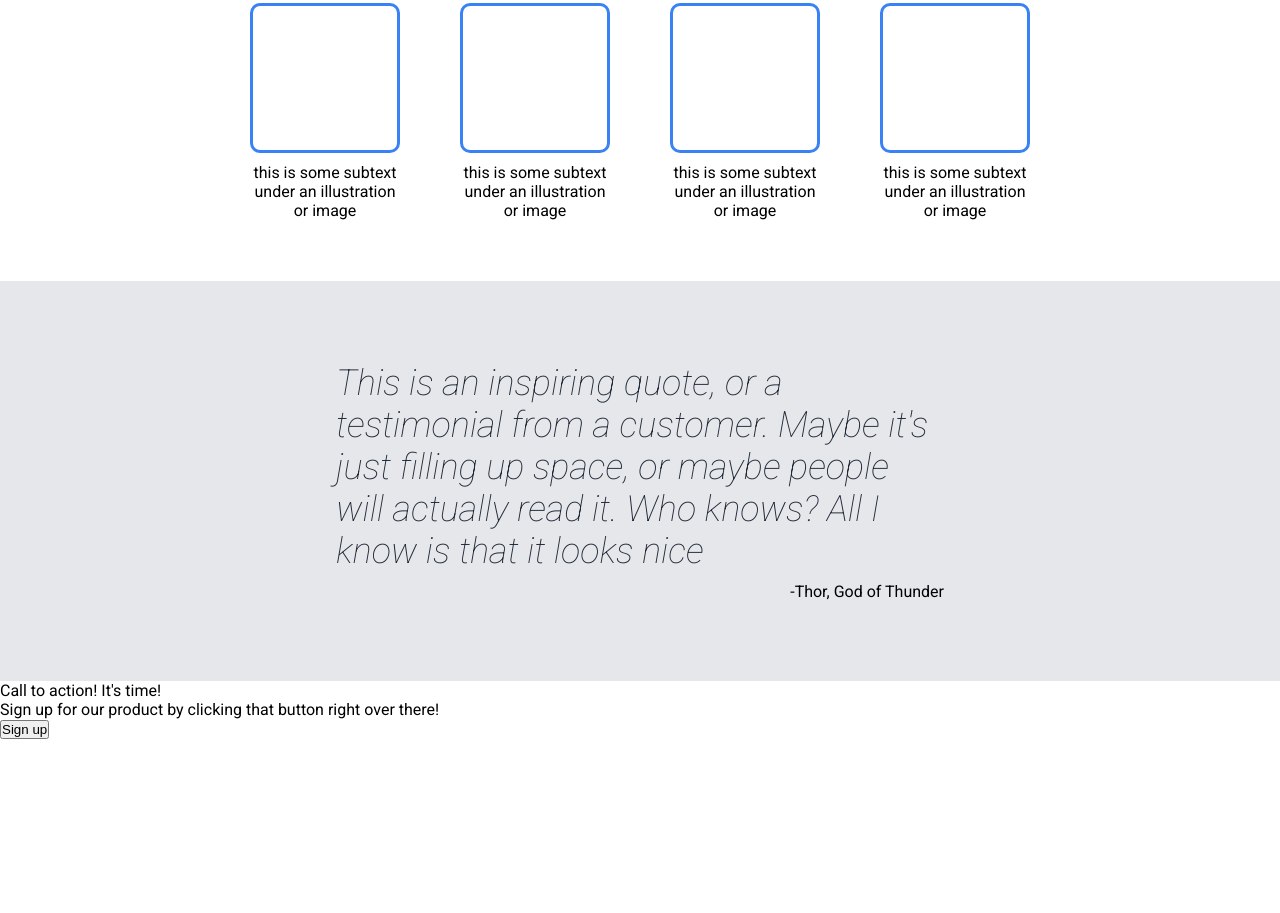
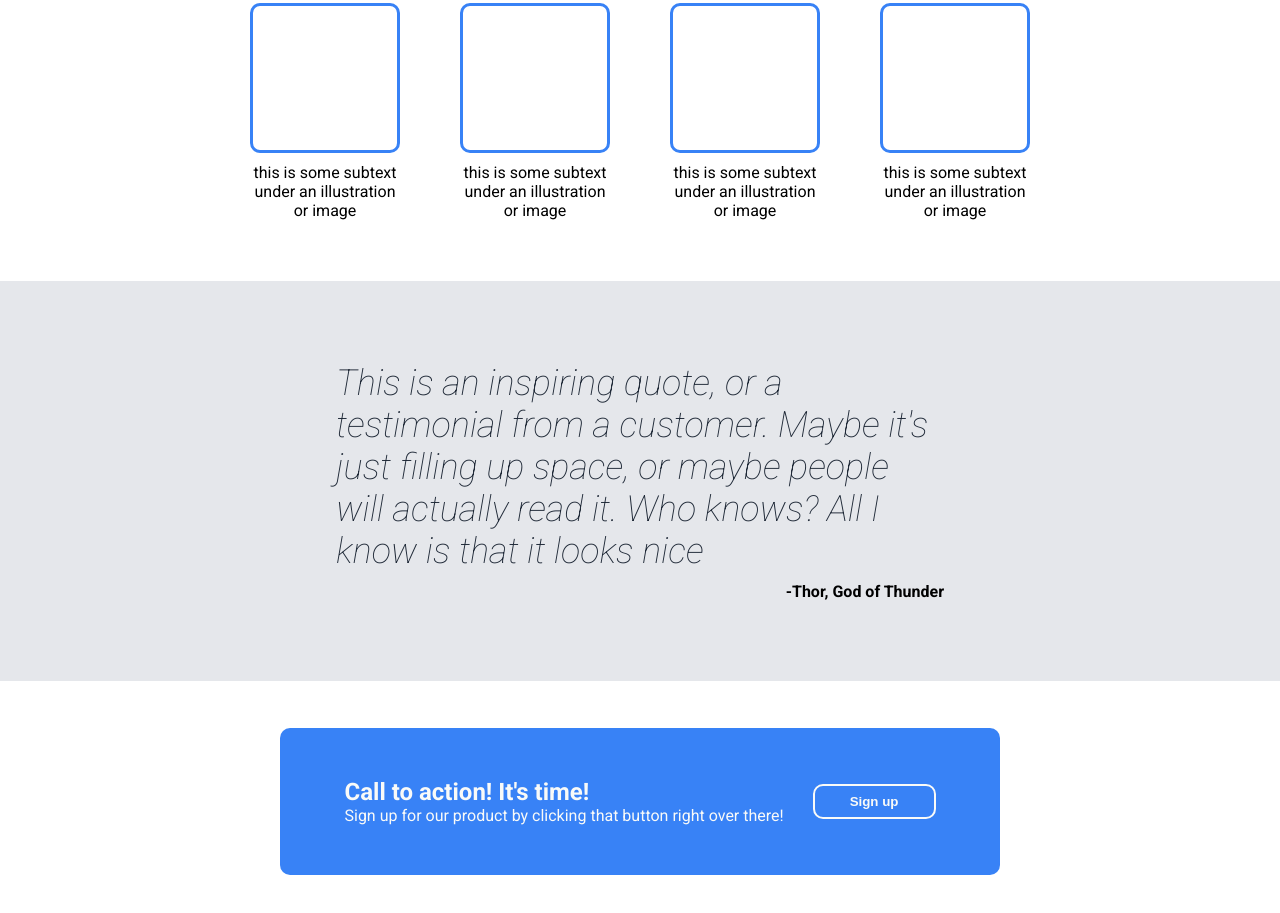
Before and after one commit to QwerkyDonkey/odin-landing-page, a plain HTML site: page index.html in a window 1280 px wide. Shown: the part 579-1492 px from the top of the page. Before the commit the page ends 1318 px from the top, so only its background shows below. Drawn offline with Linux system fonts and the light colour scheme.

Commit message:
Add styles to new classes in index.html

```diff
--- a/style.css
+++ b/style.css
@@ -146,4 +146,44 @@ header, .container-one {
 
 .author {
     align-self: flex-end;
+    font-weight: 600;
 }
+
+.container-four {
+    height: 30vh;
+    display: flex;
+    justify-content: center;
+    align-items: center;
+}
+
+.box-four {
+    background-color: #3882f6;
+    width: 90vh;
+    padding: 50px;
+    display: flex;
+    justify-content: space-around;
+    border-radius: 10px;
+}
+
+.subtitle, .text-three {
+    color: #f9faf8;
+}
+
+.subtitle {
+    font-weight: 600;
+    font-size: 24px;
+}
+
+.sign-up-btn {
+    display: flex;
+    align-items: center;
+}
+
+.btn-two {
+    background-color: #3882f6;
+    border: 2px solid #f9faf8;
+    border-radius: 10px;
+    padding: 8px 35px;
+    color: #f9faf8;
+    font-weight: 600;
+}
```
